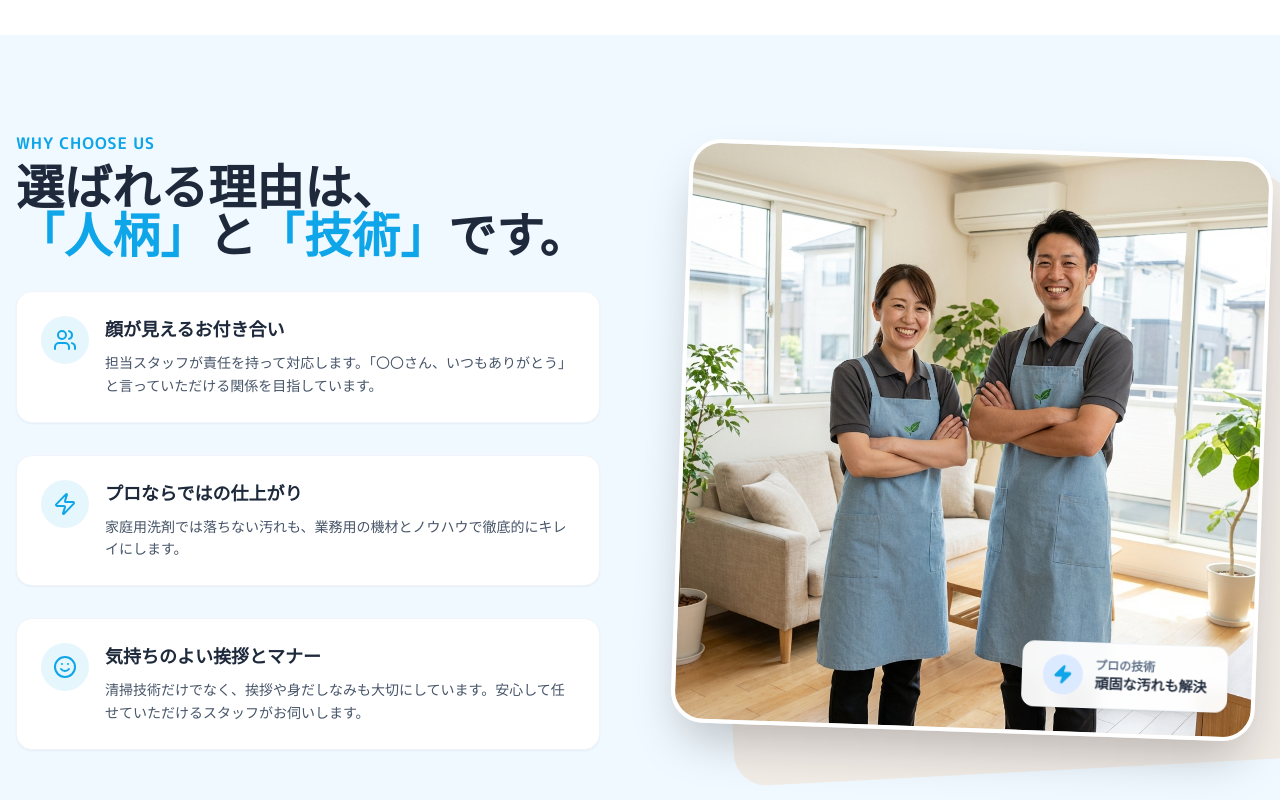
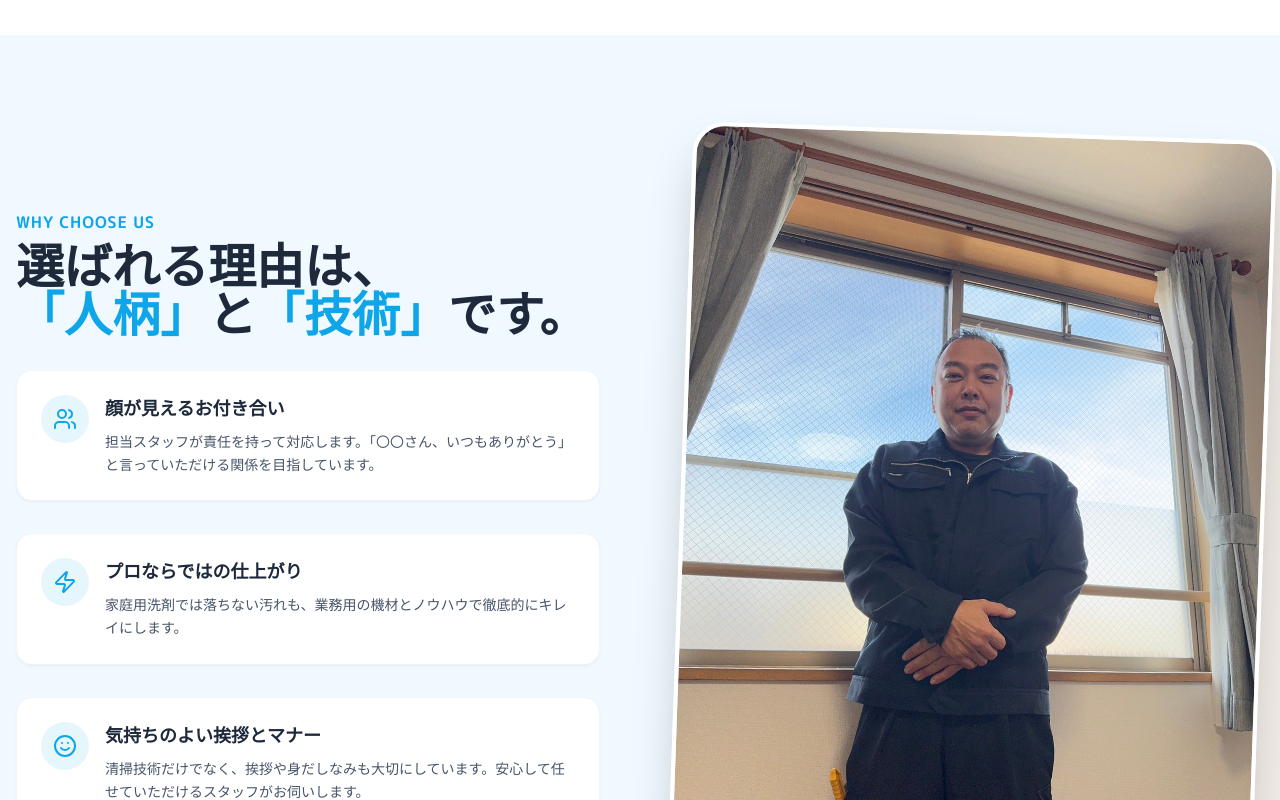
Before and after one commit to Vivid-BASE/kasugai, a React (Vite) app: page / in a window 1280 px wide. Shown: the part 2320-3120 px from the top of the page. Built offline with nearby package versions, Linux system fonts and the light colour scheme.

Commit message:
Update WhyUs section image to use honninn.jpg

```diff
--- a/src/components/WhyUs.jsx
+++ b/src/components/WhyUs.jsx
@@ -1,7 +1,7 @@
 import React from 'react';
 import { motion } from 'framer-motion';
 import { Users, Zap, Smile } from 'lucide-react';
-import heroStaff from '../assets/hero_staff.png'; // Use real staff image here
+import honninn from '../assets/honninn.jpg'; // Import custom image
 
 const WhyUs = () => {
     const reasons = [
@@ -71,9 +71,9 @@ const WhyUs = () => {
                         transition={{ duration: 0.8 }}
                         className="order-1 lg:order-2 relative"
                     >
-                        {/* Main Image - Using heroStaff for consistency and "Human" element */}
+                        {/* Main Image - Using honninn for specific request */}
                         <div className="relative z-10 rounded-[2rem] overflow-hidden shadow-2xl rotate-2 hover:rotate-0 transition-transform duration-500 border-4 border-white">
-                            <img src={heroStaff} alt="Trustworthy Staff at work" className="w-full h-auto" />
+                            <img src={honninn} alt="Trustworthy Staff at work" className="w-full h-auto" />
 
                             {/* Overlay Card - Technique/Quality Focus */}
                             <div className="absolute bottom-6 right-6 bg-white/95 backdrop-blur px-5 py-3 rounded-xl shadow-lg border border-slate-100 flex items-center gap-3">
```
Also changed, not shown: src/assets/honninn.jpg (added).
